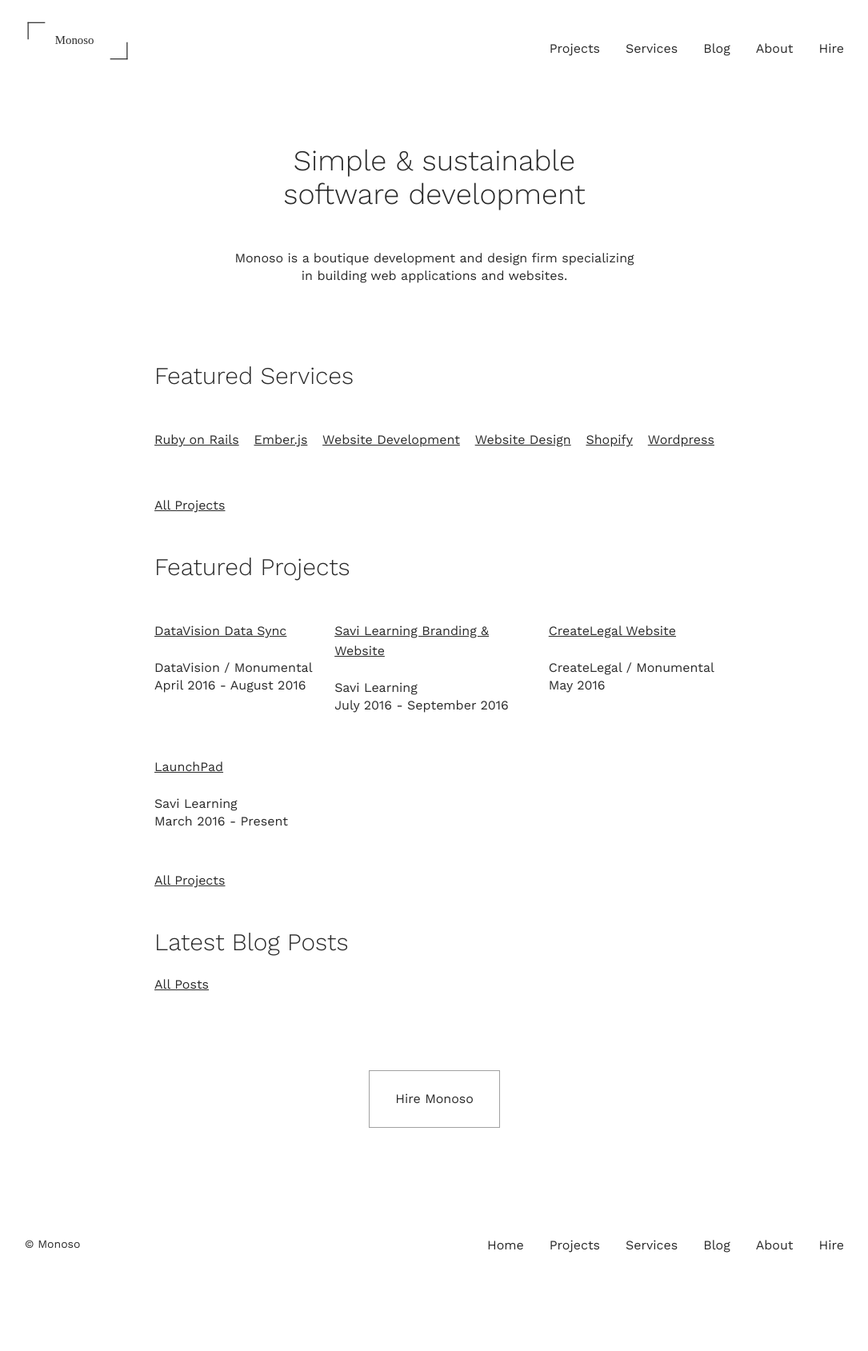
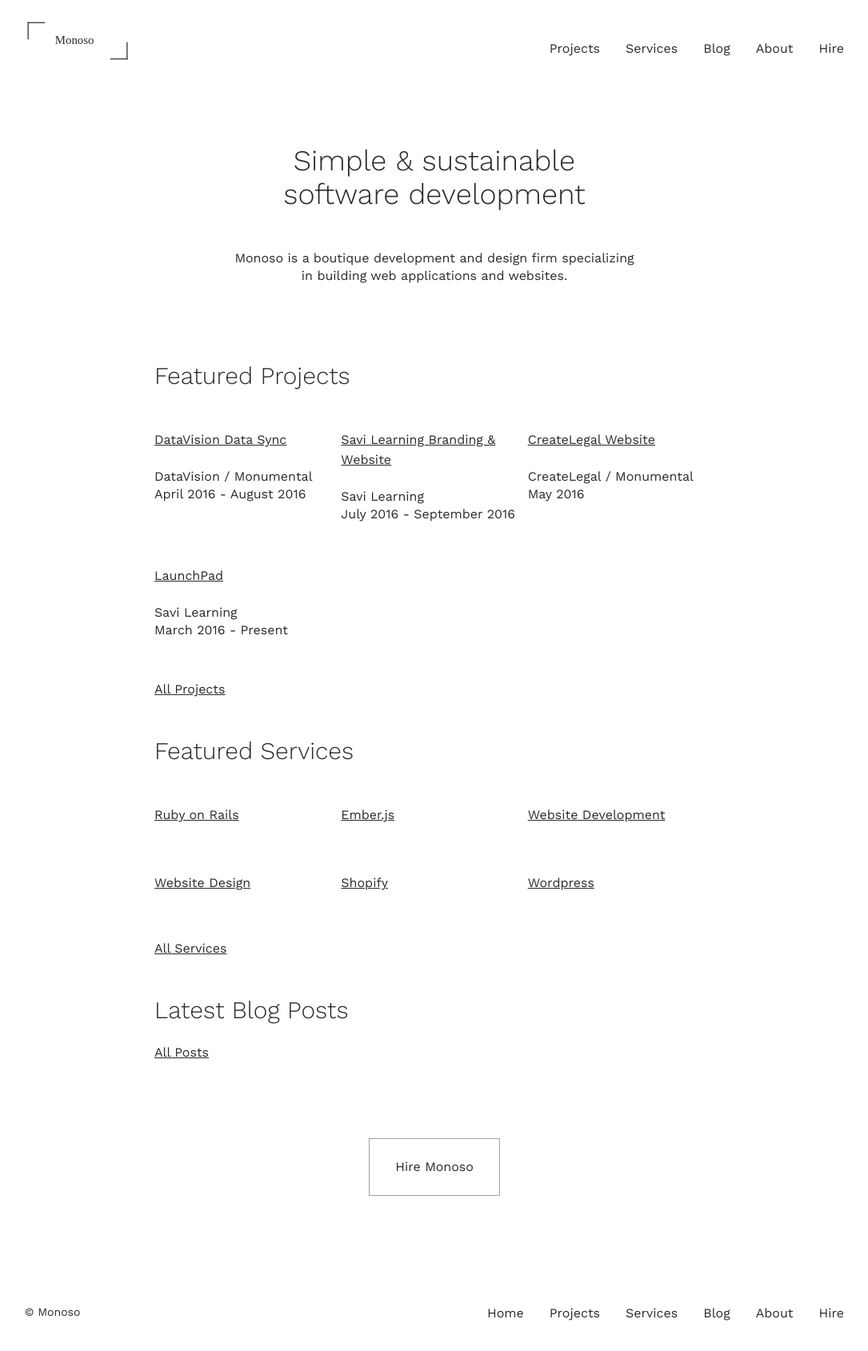
Before and after one commit to brettchalupa/brettcodes, a Jekyll site: the page built from index.html, in a window 1280 px wide. Shown: the whole page at 80% size, without its empty margins (97-1182 px from the left). Built offline with Jekyll 4.4.1, drawn with Linux system fonts in a browser that asks for light colours; before the commit the page ends 1604 px from its top, so only the background shows below that.

Commit message:
Update list grid styles
This adds the class `lgi` (list grid item) which is used for all grids
that need to be displayed. It also makes each item 1/3 width on desktop
and 1/1 on small so the content displayed uniformly.

```diff
--- a/_includes/project-list-item.html
+++ b/_includes/project-list-item.html
@@ -1,7 +1,7 @@
-<li class='pli'>
-  <h3 class='pli-title'><a href="{{ project.url }}">{{ project.title }}</a></h3>
+<li class='lgi'>
+  <h3 class='lgi-title'><a href="{{ project.url }}">{{ project.title }}</a></h3>
 
-  <p class='pli-details'>
+  <p class='lgi-details'>
     <span class="organization">{{ project.organization }}</span>
     <br>
     <span class="time_period">{{ project.time_period }}</span>
--- a/_includes/service-list-item.html
+++ b/_includes/service-list-item.html
@@ -1,3 +1,3 @@
-<li class='sli'>
-  <h3 class='sli-title'><a href="{{ service.url }}">{{ service.title }}</a></h3>
+<li class='lgi'>
+  <h3 class='lgi-title'><a href="{{ service.url }}">{{ service.title }}</a></h3>
 </li>
--- a/_sass/layout.scss
+++ b/_sass/layout.scss
@@ -311,8 +311,12 @@ iframe {
   list-style: none;
 }
 
-.pli {
-  max-width: 240px;
+.lgi {
+  width: 33.33%;
+
+  @media (max-width: $breakpoint-sm) {
+    width: 100%;
+  }
 }
 
 // Page Layouts
--- a/index.html
+++ b/index.html
@@ -12,20 +12,6 @@ layout: default
     websites.</p>
   </div>
 
-  <div class='section featured-services'>
-    <h2>Featured Services<h2>
-
-    <ul class='list-grid'>
-      {% for service in site.services reversed %}
-        {% if service.tags contains 'featured' %}
-          {% include service-list-item.html %}
-        {% endif %}
-      {% endfor %}
-    </ul>
-
-    <p class='small'><a href='/projects'>All Projects</a></p>
-  </div>
-
   <div class='section featured-projects'>
     <h2>Featured Projects<h2>
 
@@ -38,6 +24,20 @@ layout: default
     </ul>
 
     <p class='small'><a href='/projects'>All Projects</a></p>
+  </div>
+
+  <div class='section featured-services'>
+    <h2>Featured Services<h2>
+
+    <ul class='list-grid'>
+      {% for service in site.services reversed %}
+        {% if service.tags contains 'featured' %}
+          {% include service-list-item.html %}
+        {% endif %}
+      {% endfor %}
+    </ul>
+
+    <p class='small'><a href='/projects'>All Services</a></p>
   </div>
 
   <div class='section blog-posts'>
```
